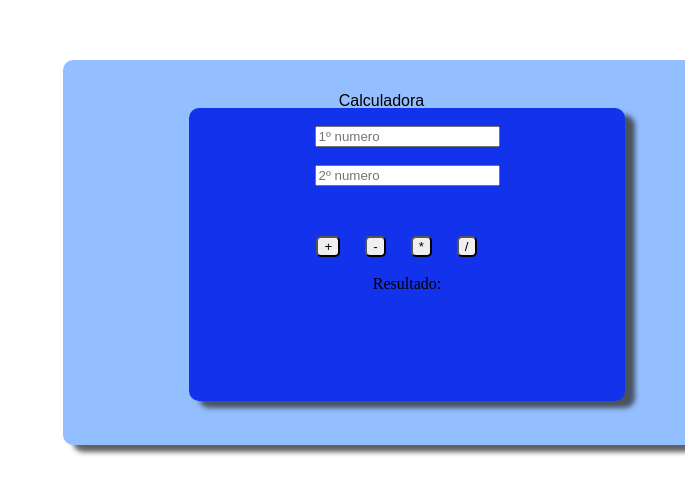
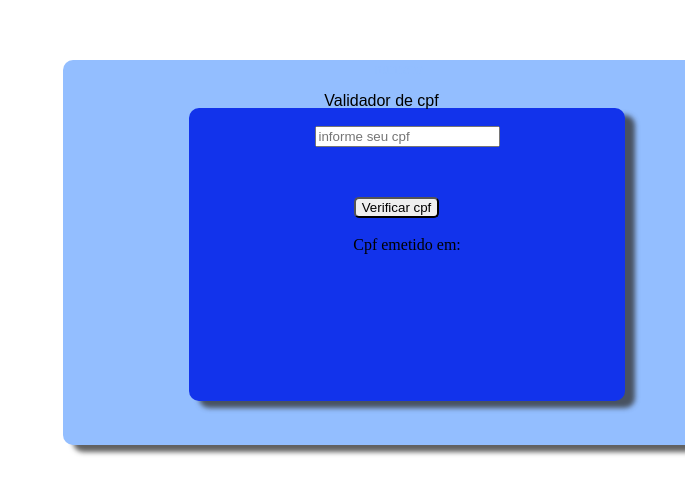
Before and after one commit to Roymp3/Projetos, a plain HTML site: page roy.html in a window 1280 px wide. Shown: the part 240-734 px from the top of the page, without its empty margins (595-1280 px from the left). Drawn offline with Linux system fonts and the light colour scheme.

Commit message:
Add files via upload

```diff
--- a/roy.html
+++ b/roy.html
@@ -9,24 +9,17 @@
 </head>
 <body>
 <section>
-
     <div id="main">
         <p id="r">numero</p>
-
         <div id="fat">
             <div id="second">
-                <p id="label">Calculadora</p>
-                <input type="number" id="num1" placeholder="1º numero"> <br><br>
-                <input type="number" id="num2" placeholder="2º numero" >  <br><br>
-                <button onclick="operacao(event)">+</button>
-                <button onclick="operacao(event)">-</button>
-                <button onclick="operacao(event)">*</button>
-                <button onclick="operacao(event)">/</button><br> <br>
-                Resultado: <span id="resultado"></span>
+                <p id="label">Validador de cpf</p>
+                <input type="text" id="cpf" placeholder="informe seu cpf" >  <br><br>
+                <button onclick="operacao(event)">Verificar cpf</button> <br> <br>
+                Cpf emetido em: <span id="resultado"></span>
             </div>
        </div>
    </div>
 </section>
-
 </body>
  </html>
--- a/script.js
+++ b/script.js
@@ -1,30 +1,54 @@
 function operacao(event){
 
-            let n1 = parseFloat(document.getElementById("num1").value)
-            let n2 = parseFloat(document.getElementById("num2").value)
+            let n1 = String(document.getElementById("cpf").value)
+            var n2
             let op = event.target.textContent
             let resultado
 
-            switch(op){
+          if(op == "Verificar cpf"){
 
-                case "+":
-                     console.log("soma");
-                     resultado = n1 + n2;
-                     break;
-                case "-":
-                     console.log("subtração");
-                     resultado = n1 - n2;
-                     break;
-                case "*":
-                     console.log("multiplicação");
-                     resultado = n1 * n2;
-                     break;
-                case "/":
-                     console.log("divisão");
-                     resultado = n1 / n2;
-                     break;
+               console.log("validar");
+               n2 = n1.substring(9,8)
+               if (n2 == 8) {
+                    resultado = "SP"
+               }
+               else if(n2 == 0){
 
+                    resultado = "RS"
+               }
+               else if(n2 == 1){
 
-            }
+                    resultado = "Df, GO, MS e TO"
+               }
+               else if(n2 == 2){
+
+                    resultado = "AM, PA, RR, AP, AC e RO"
+               }
+               else if(n2 == 3){
+
+                    resultado = "CE, MA e PI"
+               }
+               else if(n2 == 4){
+
+                    resultado = "PB, PE, AL e RN"
+               }
+               else if(n2 == 5){
+
+                    resultado = "BA e SE"
+               }
+               else if(n2 == 6){
+
+                    resultado = "MG"
+               }
+               else if(n2 == 7){
+
+                    resultado = "RJ e ES"
+               }
+               else if(n2 == 9){
+
+                    resultado = "PR e SC"
+               }
+
+          }
             document.getElementById("resultado").textContent = resultado
 }
```
